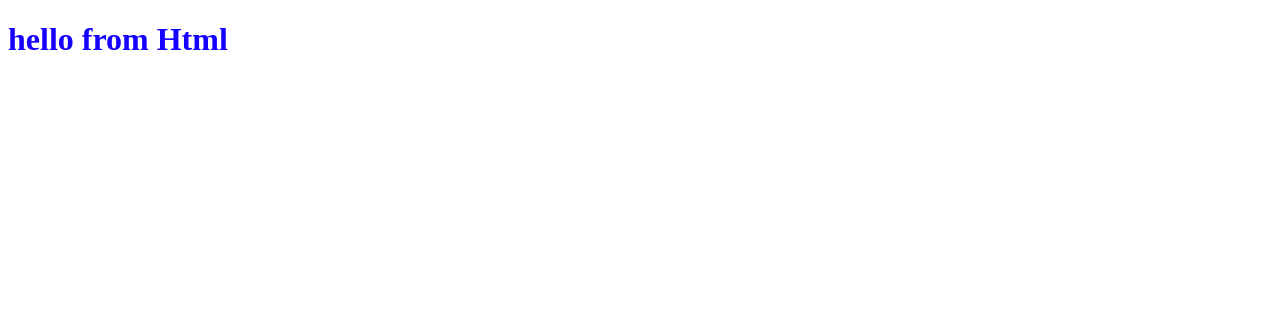
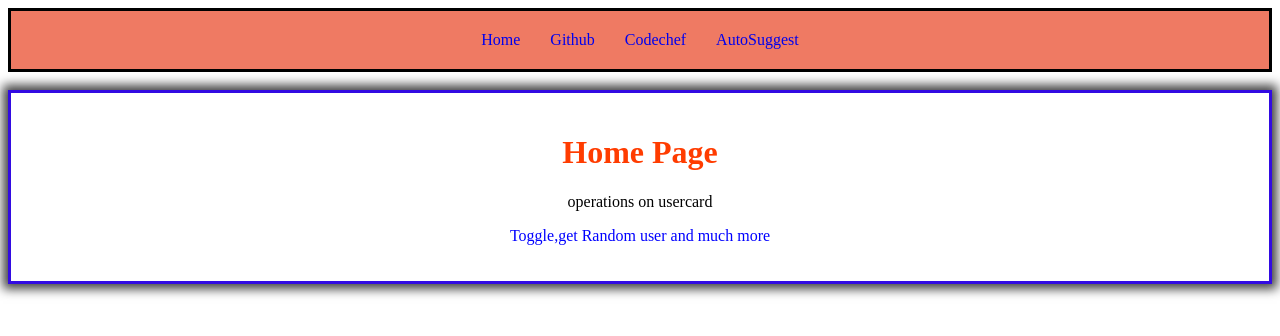
Before and after one commit to Kothurusreeja/autosuggest, a website: page frontend/index.html in a window 1280 px wide. Drawn offline with Linux system fonts and the light colour scheme.

Commit message:
created navbar

```diff
--- a/frontend/index.css
+++ b/frontend/index.css
@@ -1,3 +1,35 @@
 h1{
-    color:rgb(21, 0, 255);
+    color:rgb(255, 60, 0);
 }
+.home_intro{
+    text-align:center;
+    border: 3px solid #320be2;
+    padding:20px;
+    box-shadow: 0px 0px 10px 5px rgba(0,0,0,0.75);
+
+}
+.p2
+{
+    color:blue;
+}
+.home_intro:hover{
+    background-color:rgba(78, 79, 80, 0.636);
+
+}
+#nav a{
+    text-decoration:none;
+    margin:10px;
+}
+
+#nav{
+      text-align:center;
+    display:flex;
+    gap:10px;
+    justify-content:center;
+    padding: 10px;
+    border: 3px solid black;
+    padding: 10px;
+    background-color:rgba(230, 47, 10, 0.636);
+
+
+}
--- a/frontend/index.html
+++ b/frontend/index.html
@@ -7,7 +7,22 @@
     <link rel="stylesheet" href="index.css">
 </head>
 <body>
- <h1>hello from Html</h1>
+    <div id="nav">
+
+        <a href="index.html">Home</a>
+        <a href="https://github.com" target="_blank">Github</a>
+        <a href="https://codechef.com" target="_blank">Codechef</a>
+        <a href="./pages/autosuggest.html">AutoSuggest</a>
+    </div>
+    <br>
+
+    <div class="home_intro">
+
+        <h1>Home Page</h1>
+
+ <p>operations on usercard</p>
+ <p class="p2">Toggle,get Random user and much more</p>
+    </div>
  <script src="index.js">
 
  </script>
```
Also changed, not shown: frontend/pages/autosuggest.html (added, +3 -0 lines).
